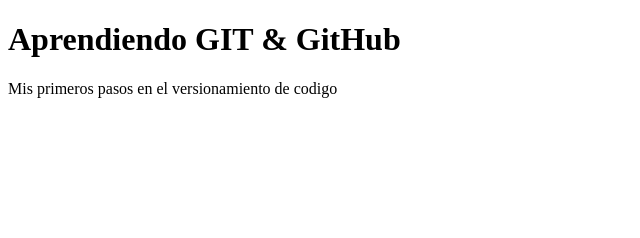
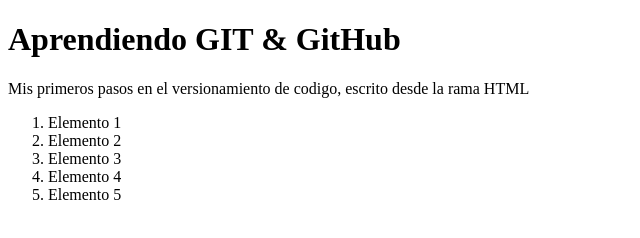
Before and after one commit to codeofrain/youtube-git, a plain HTML site: page index.html in a window 1280 px wide. Shown: the whole page, without its empty margins (0-640 px from the left). Drawn offline with Linux system fonts and the light colour scheme.

Commit message:
Agregando index.js al index.html

```diff
--- a/index.html
+++ b/index.html
@@ -10,8 +10,16 @@
 <body>
     <h1>Aprendiendo GIT & GitHub</h1>
     <p>
-        Mis primeros pasos en el versionamiento de codigo
+        Mis primeros pasos en el versionamiento de codigo, escrito desde la rama HTML
     </p>
+    <ol>
+        <li>Elemento 1</li>
+        <li>Elemento 2</li>
+        <li>Elemento 3</li>
+        <li>Elemento 4</li>
+        <li>Elemento 5</li>
+    </ol>
+    <script src="index.js"></script>
 </body>
 
 </html>
```
